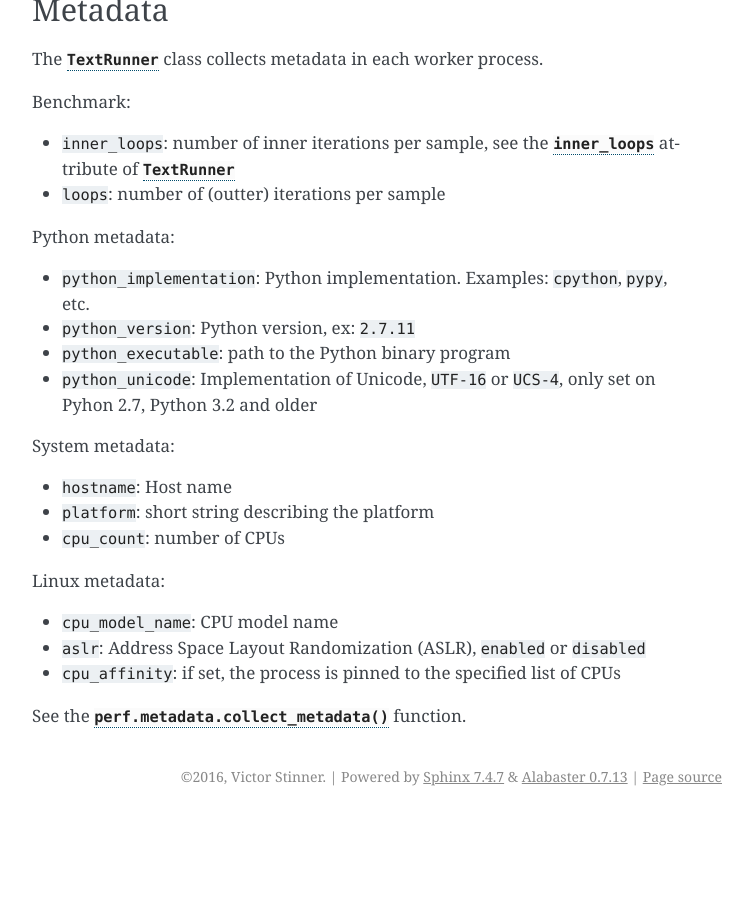
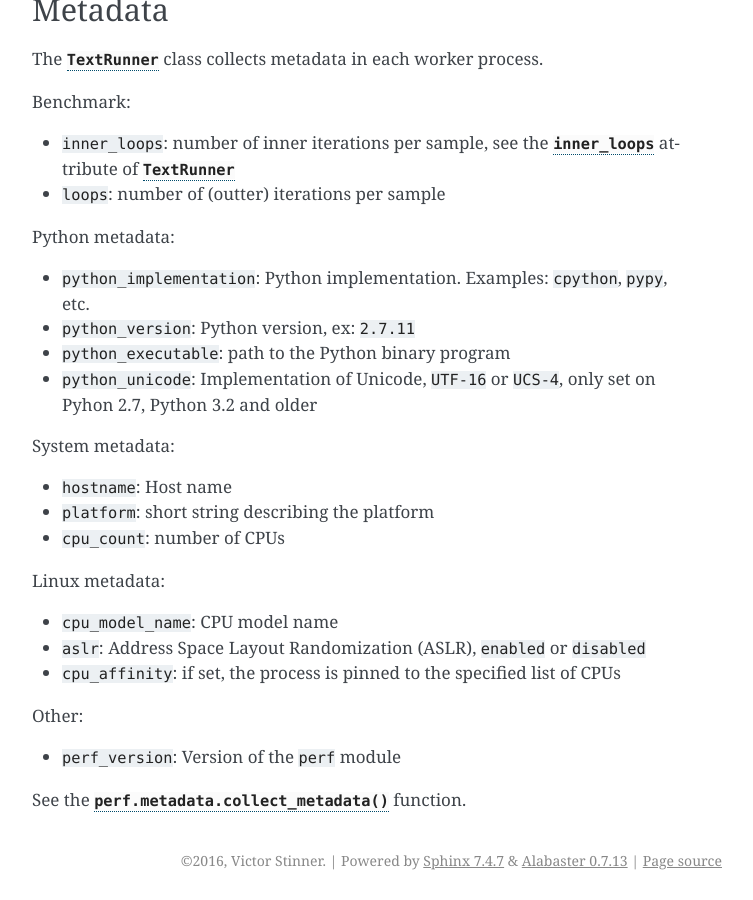
Before and after one commit to psf/pyperf, a Sphinx documentation site: the page built from doc/perf.rst, in a window 1280 px wide and 900 px high, scrolled down 3282 px. Shown: the whole window, without its empty margins (388-1141 px from the left). Built offline with Sphinx 7.4.7, drawn with Linux system fonts in a browser that asks for light colours; before the commit the page ends 4098 px from its top, so only the background shows below that.

Commit message:
add perf_version metadata

```diff
--- a/doc/changelog.rst
+++ b/doc/changelog.rst
@@ -23,6 +23,7 @@ Changelog
     https://pypi.python.org/pypi/statistics
   - ``perf.mean()`` and ``perf.stdev()`` functions have been removed: use
     the ``statistics`` module which is also available on Python 2.7
+  - add ``perf_version`` metadata
 
 * Version 0.3 (2016-06-10)
 
--- a/doc/perf.rst
+++ b/doc/perf.rst
@@ -203,4 +203,8 @@ Linux metadata:
 * ``cpu_affinity``: if set, the process is pinned to the specified list of
   CPUs
 
+Other:
+
+* ``perf_version``: Version of the ``perf`` module
+
 See the :func:`perf.metadata.collect_metadata` function.
```
Also changed, not shown: 1 other file.
